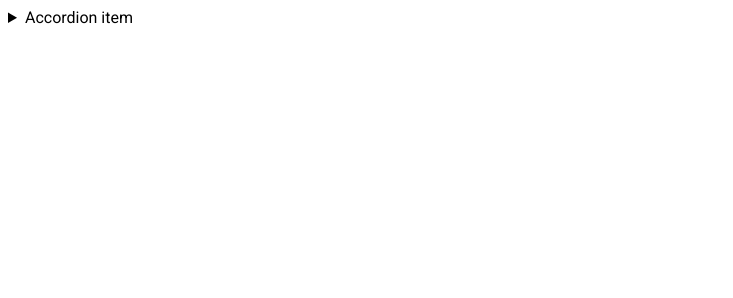
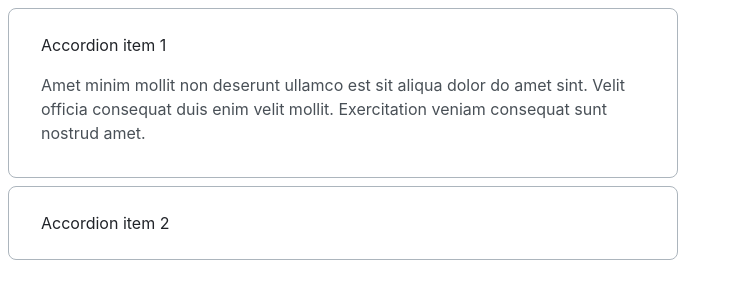
Before and after one commit to js-tasks-ru/htmlcss-20220317_nfedorov15, a website: page 03-lection1/02-accordion/index.html in a window 1280 px wide. Shown: the whole page, without its empty margins (0-733 px from the left). Drawn offline with Linux system fonts and the light colour scheme.

Commit message:
https://github.com/js-tasks-ru/htmlcss-20220317_nfedorov15.git

```diff
--- a/03-lection1/02-accordion/accordion.css
+++ b/03-lection1/02-accordion/accordion.css
@@ -1 +1,44 @@
 /* Стилизация аккордеона */
+
+.accordion__item {
+    background: var(--white);
+    border: 1px solid var(--grey-3);
+    box-sizing: border-box;
+    border-radius: 8px;
+
+    width: 53%;
+
+    margin-bottom: 8px;
+}
+
+
+.accordion__tittle{
+font-family: 'Inter';
+font-style: normal;
+font-weight: 400;
+font-size: 16px;
+line-height: 24px;
+color: var(--black);
+list-style: none;
+
+
+
+  padding: 24px 32px 24px ;
+}
+
+.accordion__content{
+font-family: 'Inter';
+font-style: normal;
+font-weight: 400;
+font-size: 16px;
+line-height: 24px;
+color: var(--grey-4);
+
+  padding: 0px 32px 32px;
+margin: -8px 0px 0px;
+
+}
+
+.accordion__item:last-child {
+  margin-bottom: 0;
+}
--- a/03-lection1/02-accordion/index.html
+++ b/03-lection1/02-accordion/index.html
@@ -6,13 +6,16 @@
         <link rel="stylesheet" href="./accordion.css">
     </head>
     <body>
-        <details>
-            <summary>
-                Accordion item
-            </summary>
-            <p>
-                Hidden content
-            </p>
-        </details>
+
+        <div class="accordion">
+            <details open class="accordion__item">
+              <summary class="accordion__tittle">Accordion item 1</summary>
+              <p class="accordion__content">Amet minim mollit non deserunt ullamco est sit aliqua dolor do amet sint. Velit officia consequat duis enim velit mollit. Exercitation veniam consequat sunt nostrud amet.</p>
+            </details>
+            <details class="accordion__item">
+              <summary class="accordion__tittle">Accordion item 2</summary>
+              <p class="accordion__content">Amet minim mollit non deserunt ullamco est sit aliqua dolor do amet sint. Velit officia consequat duis enim velit mollit. Exercitation veniam consequat sunt nostrud amet.</p>
+            </details>
+        </div>
     </body>
 </html>
--- a/assets/css/main.css
+++ b/assets/css/main.css
@@ -17,26 +17,16 @@
 
     --primary: var(--blue);
     --secondary: var(--purple);
+
+
+    --background-primary: #4263EB;
+    --background-primary-hover: #2342C0;
+    --background-secondary-hover: #5028C6;
+
+
+
 }
 
 * {
     font-family: 'Roboto', sans-serif;
 }
-
-:root {
-    --color-button: #FFFFFF;
-    --background-primary: #4263EB;
-    --background-primary-hover: #2342C0;
-    --background-secondary: #7048E8;
-    --background-secondary-hover: #5028C6;
-    --color-alternate: #495057;
-    --border-color-alternate: #ACB5BD;
-    --border-color-alternate-hover: #212429;
-  }
-
-  :root {
-    --background-accordion-item: #FFFFFF;
-    --color-accordion-tittle: #212429;
-    --color-accordion-content: #495057;
-     --border-accordion-item: #ACB5BD;
-   }
```
